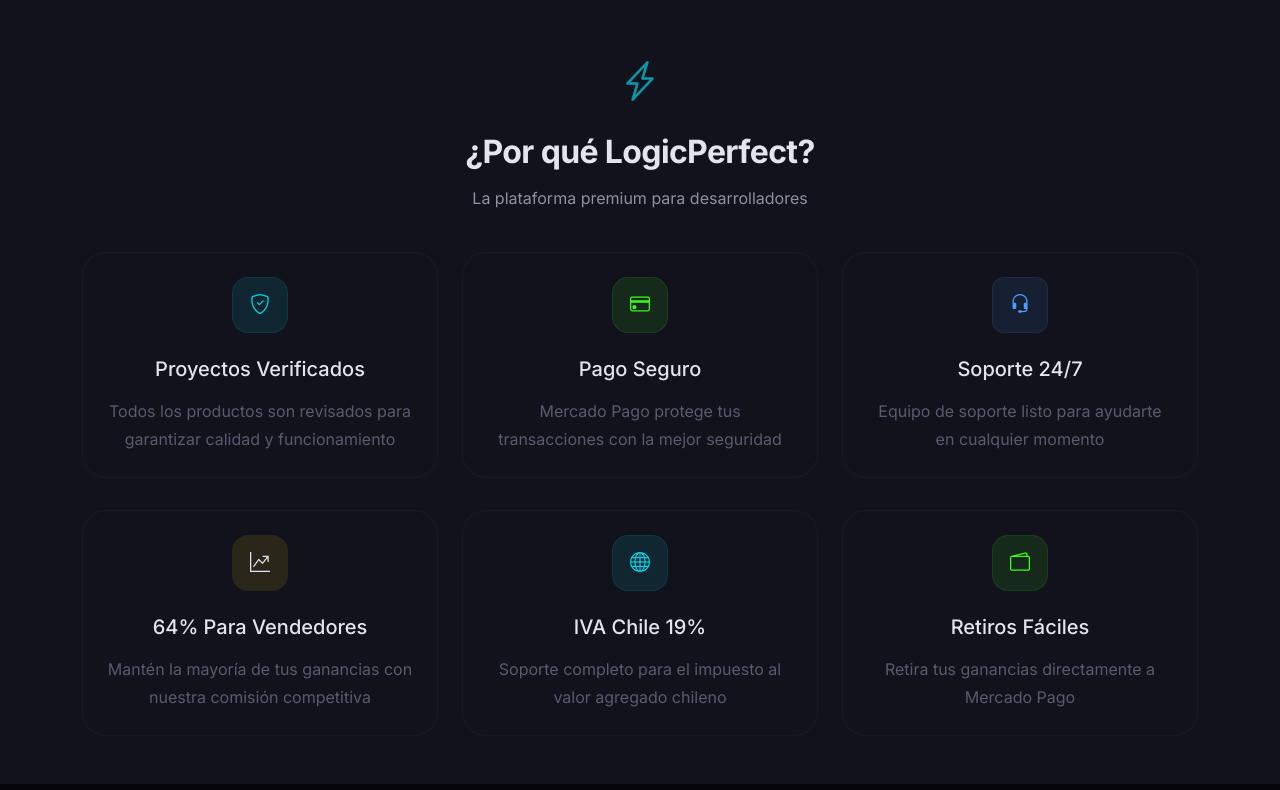
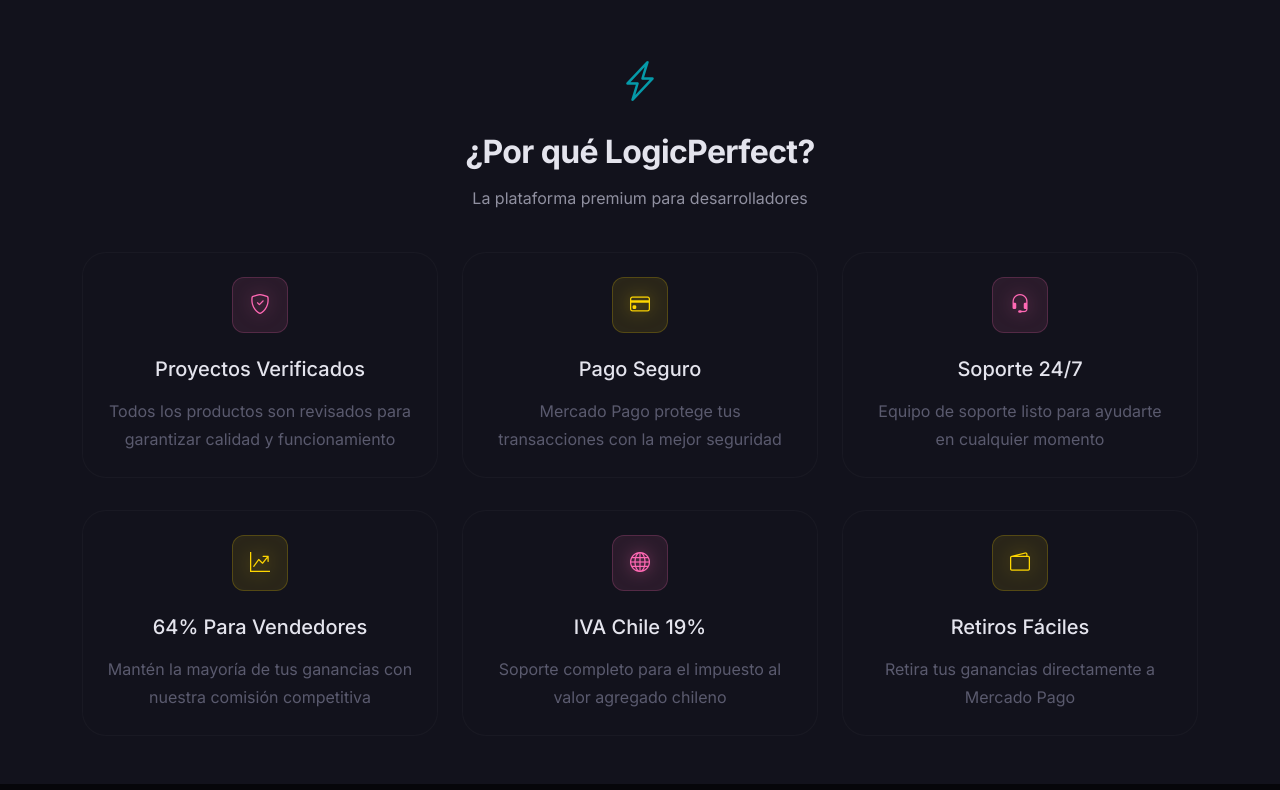
Before and after one commit to PaulaFernandezJofre/FullStack, a Django app: page / in a window 1280 px wide. Shown: the part 1278-2068 px from the top of the page. Run offline with Django 4.2, Linux system fonts and the light colour scheme.

Commit message:
Fix: URL signup, add pink yellow neon to homepage

```diff
--- a/static/css/style.css
+++ b/static/css/style.css
@@ -700,6 +700,28 @@
     background: var(--neon-lime-soft);
     color: var(--neon-lime);
     border: 1px solid rgba(57, 255, 20, 0.1);
+}
+
+.icon-wrapper.pink {
+    background: rgba(255, 105, 180, 0.1);
+    color: #ff69b4;
+    border: 1px solid rgba(255, 105, 180, 0.2);
+}
+
+.icon-wrapper.pink i {
+    color: #ff69b4;
+    filter: drop-shadow(0 0 8px rgba(255, 105, 180, 0.5));
+}
+
+.icon-wrapper.yellow {
+    background: rgba(255, 215, 0, 0.1);
+    color: var(--neon-yellow);
+    border: 1px solid rgba(255, 215, 0, 0.2);
+}
+
+.icon-wrapper.yellow i {
+    color: var(--neon-yellow);
+    filter: drop-shadow(0 0 8px rgba(255, 215, 0, 0.5));
 }
 
 .stat-card:hover {
--- a/templates/base.html
+++ b/templates/base.html
@@ -99,7 +99,7 @@
                             </a>
                         </li>
                         <li class="nav-item">
-                            <a class="nav-auth-box register-box" href="/account/signup/">
+                            <a class="nav-auth-box register-box" href="/account/register/">
                                 <i class="bi bi-person-plus me-2"></i>Registrarse
                             </a>
                         </li>
--- a/templates/home.html
+++ b/templates/home.html
@@ -139,8 +139,8 @@
         <div class="row g-4">
             <div class="col-md-4">
                 <div class="feature-card h-100 text-center">
-                    <div class="icon-wrapper cyan mx-auto" style="background: var(--neon-cyan-soft); border-radius: var(--radius-lg);">
-                        <i class="bi bi-shield-check text-neon-cyan"></i>
+                    <div class="icon-wrapper pink mx-auto">
+                        <i class="bi bi-shield-check"></i>
                     </div>
                     <h5 class="mt-4 mb-3">Proyectos Verificados</h5>
                     <p class="text-muted mb-0">Todos los productos son revisados para garantizar calidad y funcionamiento</p>
@@ -148,8 +148,8 @@
             </div>
             <div class="col-md-4">
                 <div class="feature-card h-100 text-center">
-                    <div class="icon-wrapper lime mx-auto" style="background: var(--neon-lime-soft); border-radius: var(--radius-lg);">
-                        <i class="bi bi-credit-card text-neon-lime"></i>
+                    <div class="icon-wrapper yellow mx-auto">
+                        <i class="bi bi-credit-card"></i>
                     </div>
                     <h5 class="mt-4 mb-3">Pago Seguro</h5>
                     <p class="text-muted mb-0">Mercado Pago protege tus transacciones con la mejor seguridad</p>
@@ -157,8 +157,8 @@
             </div>
             <div class="col-md-4">
                 <div class="feature-card h-100 text-center">
-                    <div class="icon-wrapper blue mx-auto">
-                        <i class="bi bi-headset text-neon-blue"></i>
+                    <div class="icon-wrapper pink mx-auto">
+                        <i class="bi bi-headset"></i>
                     </div>
                     <h5 class="mt-4 mb-3">Soporte 24/7</h5>
                     <p class="text-muted mb-0">Equipo de soporte listo para ayudarte en cualquier momento</p>
@@ -168,8 +168,8 @@
         <div class="row g-4 mt-2">
             <div class="col-md-4">
                 <div class="feature-card h-100 text-center">
-                    <div class="icon-wrapper mx-auto" style="background: var(--neon-yellow-soft); border-radius: var(--radius-lg);">
-                        <i class="bi bi-graph-up-arrow text-neon-yellow"></i>
+                    <div class="icon-wrapper yellow mx-auto">
+                        <i class="bi bi-graph-up-arrow"></i>
                     </div>
                     <h5 class="mt-4 mb-3">64% Para Vendedores</h5>
                     <p class="text-muted mb-0">Mantén la mayoría de tus ganancias con nuestra comisión competitiva</p>
@@ -177,8 +177,8 @@
             </div>
             <div class="col-md-4">
                 <div class="feature-card h-100 text-center">
-                    <div class="icon-wrapper cyan mx-auto" style="background: var(--neon-cyan-soft); border-radius: var(--radius-lg);">
-                        <i class="bi bi-globe text-neon-cyan"></i>
+                    <div class="icon-wrapper pink mx-auto">
+                        <i class="bi bi-globe"></i>
                     </div>
                     <h5 class="mt-4 mb-3">IVA Chile 19%</h5>
                     <p class="text-muted mb-0">Soporte completo para el impuesto al valor agregado chileno</p>
@@ -186,8 +186,8 @@
             </div>
             <div class="col-md-4">
                 <div class="feature-card h-100 text-center">
-                    <div class="icon-wrapper lime mx-auto" style="background: var(--neon-lime-soft); border-radius: var(--radius-lg);">
-                        <i class="bi bi-wallet2 text-neon-lime"></i>
+                    <div class="icon-wrapper yellow mx-auto">
+                        <i class="bi bi-wallet2"></i>
                     </div>
                     <h5 class="mt-4 mb-3">Retiros Fáciles</h5>
                     <p class="text-muted mb-0">Retira tus ganancias directamente a Mercado Pago</p>
```
